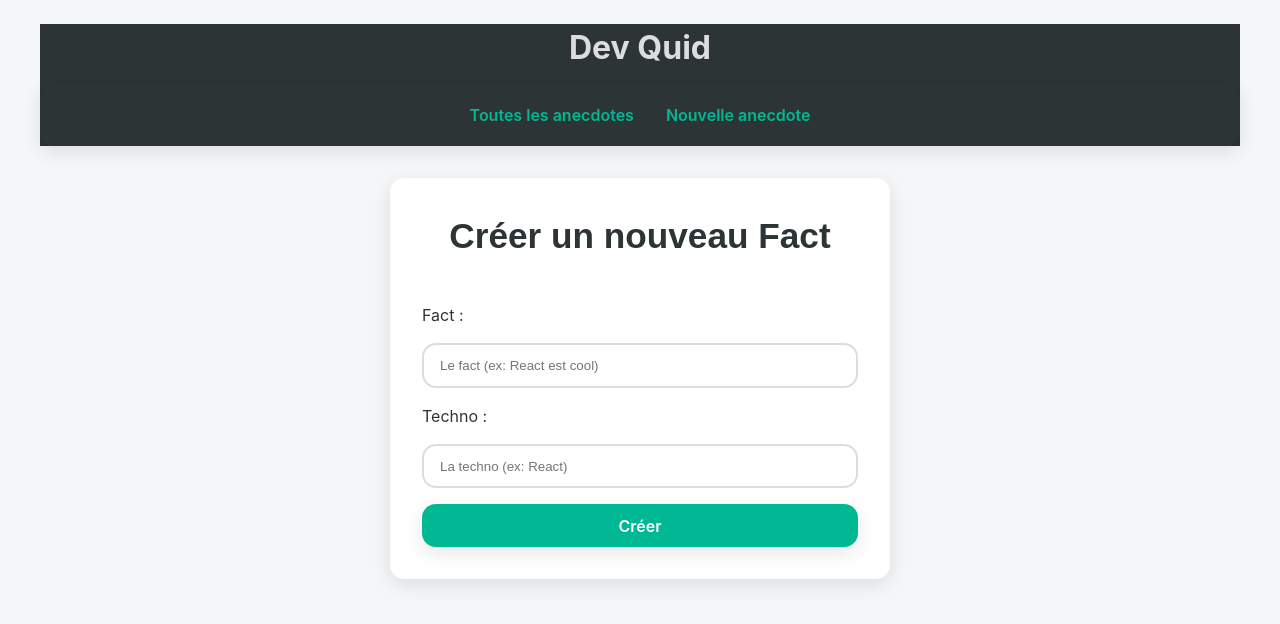
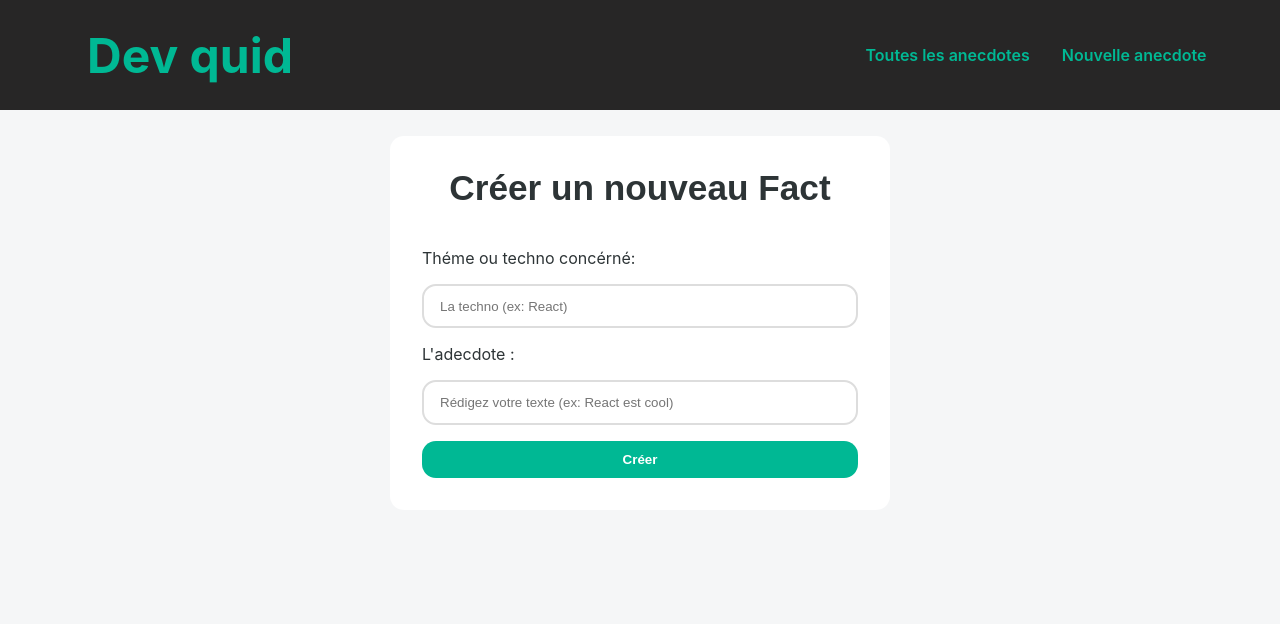
Before and after one commit to AIRASSART64/dev_facts, a React (Vite) app: page /facts/new in a window 1280 px wide. Shown: the top 624 px of the page. Built offline with nearby package versions, Linux system fonts and the light colour scheme.

Commit message:
'lastversion'

```diff
--- a/src/App.css
+++ b/src/App.css
@@ -6,7 +6,7 @@
   --dark: #2d3436;
   --light: #ffffff;
   --radius: 14px;
-  --shadow: 0 6px 20px rgba(0, 0, 0, 0.1);
+  /* --shadow: 0 6px 20px rgba(0, 0, 0, 0.1); */
   --shadow-hover: 0 10px 25px rgba(0, 0, 0, 0.15);
   --transition: 0.3s ease;
   --font-body: 'Inter', sans-serif;
@@ -29,7 +29,7 @@ body {
 }
 
 #root {
-  max-width: 1200px;
+  /* max-width: 1200px; */
   margin:0 auto;
 
 }
@@ -37,19 +37,21 @@ body {
 /* ===========================
    HEADER / NAVIGATION
 =========================== */
-.header{
- background-color: var(--dark);
- margin-bottom: 2%;
+header {
+  background-color: rgb(39, 38, 38);
+  margin-bottom: 2%;
+  display: flex;
+  align-items: center;
+  justify-content: space-between;
+  width: 100%;
+  padding: 2%;
 }
 
 nav {
- background-color: var(--dark);
+
   padding: 1.2rem 3rem;
-  border-radius: var(--radius);
-  box-shadow: var(--shadow);
-  margin-bottom: 2rem;
-  display: flex;
-  justify-content: center;
+
+
 }
 
 nav ul {
@@ -75,9 +77,12 @@ nav a.active {
    TITRES
 =========================== */
 h1 {
-  color: #ddd;
-  text-align: center;
-  margin: 2% 0 1%  0;
+  color: var(--primary);
+  margin: 0 0 0 5%;
+  font-size: 3rem;
+
+
+
 }
 
 h2 {
@@ -100,18 +105,27 @@ h3 {
 =========================== */
 .facts-container {
   display: grid;
-  grid-template-columns: repeat(auto-fit, minmax(350px, 1fr));
+  grid-template-columns: repeat(3, 1fr);
   gap: 2rem;
+  justify-items: center;
+  align-items: stretch; /* 💡 force les cartes à avoir la même hauteur */
+  margin: 2rem;
 }
 
+/* Chaque carte */
 article {
   background-color: var(--light);
-  padding: 2rem;
   border-radius: var(--radius);
-  box-shadow: var(--shadow);
+  /* box-shadow: var(--shadow); */
   transition: var(--transition);
   cursor: pointer;
-  margin-bottom: 1%;
+  width: 100%;
+  max-width: 350px;
+  min-height: 150px;
+  display: flex;
+  flex-direction: column;
+  overflow: hidden;
+  text-align: left;
 }
 
 article:hover {
@@ -119,10 +133,127 @@ article:hover {
   box-shadow: var(--shadow-hover);
 }
 
+/* Bloc techno en haut */
+.techno {
+  background-color: var(--primary);
+  color: white;
+  text-align: center;
+  padding: 1rem;
+  font-weight: 600;
+  font-family: var(--font-heading);
+  border-top-left-radius: var(--radius);
+  border-top-right-radius: var(--radius);
+}
+
+/* Texte de l’anecdote */
 article p {
   color: var(--dark);
   margin-bottom: 0.5rem;
+  padding: 5%;
+  /* display: -webkit-box;
+  -webkit-box-orient: vertical; */
+  overflow: hidden;
+  text-overflow: ellipsis;
+  white-space: normal;
+  line-height: 1.5;
+  height: calc(1.5em * 4);
 }
+
+/* Lien global */
+.fact-link {
+  text-decoration: none;
+  color: inherit;
+  display: block;
+  width: 100%;
+}
+
+/* ===========================
+   Page show
+=========================== */
+
+.show-container {
+  max-width: 900px;
+  margin: 3rem auto;
+  background-color: var(--light);
+  border-radius: var(--radius);
+  /* box-shadow: var(--shadow); */
+  overflow: hidden;
+  transition: var(--transition);
+}
+
+.show-container:hover {
+  box-shadow: var(--shadow-hover);
+  transform: translateY(-4px);
+}
+
+/* Titre techno — style “bandeau” */
+.show-container h2 {
+  background-color: var(--primary);
+  color: var(--light);
+  padding: 1rem 2rem;
+  text-align: center;
+  font-size: 1.6rem;
+  font-family: var(--font-heading);
+  text-transform: capitalize;
+  letter-spacing: 0.5px;
+  border-top-left-radius: var(--radius);
+  border-top-right-radius: var(--radius);
+  margin: 0; /* Supprime tout espace au-dessus */
+}
+
+/* Texte de l’anecdote */
+.show-container p {
+  padding: 2rem;
+  font-size: 1.1rem;
+  line-height: 1.6;
+  color: var(--dark);
+  text-align: justify;
+  margin: 0;
+}
+
+/* Boutons */
+.button-group {
+  display: flex;
+  justify-content: center;
+  align-items: center;
+  gap: 1.2rem;
+  flex-wrap: wrap;
+  margin-top: 2rem;
+}
+
+/* Boutons uniformes */
+button {
+  background: var(--primary);
+  border: none;
+  color: var(--light);
+  font-weight: 600;
+  padding: 0.7rem 1.8rem;
+  border-radius: var(--radius);
+  cursor: pointer;
+  transition: var(--transition);
+  box-shadow: var(--shadow);
+  text-decoration: none;
+}
+
+button:hover {
+  transform: translateY(-3px);
+  box-shadow: var(--shadow-hover);
+}
+
+.returnButton {
+  background-color: #121212;
+}
+
+.deleteButton {
+  background-color: #d63031;
+}
+
+/* Liens dans les boutons */
+button a {
+  color: white;
+  text-decoration: none;
+}
+
 
 /* ===========================
    BOUTONS
@@ -224,3 +355,29 @@ p.message {
     flex-direction: column;
   }
 }
+@media (max-width: 1000px) {
+  .facts-container {
+    grid-template-columns: repeat(2, 1fr);
+  }
+}
+
+@media (max-width: 600px) {
+  .facts-container {
+    grid-template-columns: 1fr;
+  }
+
+  article {
+    max-width: 100%;
+    min-height: 200px;
+  }
+}
+@media (max-width: 700px) {
+  .show-container {
+    width: 90%;
+    padding: 1.5rem;
+  }
+
+  .show-container p {
+    font-size: 1rem;
+  }
+}
--- a/src/Facts.jsx
+++ b/src/Facts.jsx
@@ -18,10 +18,11 @@ function Facts() {
       }
       const data = await response.json();
        console.log("Data reçue :", data);
-
-      setFacts(data.member);
+       const sortedFacts = data.member.sort((a, b) => b.id - a.id);
+      setFacts(sortedFacts);
       setLoading(false);
     } catch (error) {
+      setLoading(false);
       setError("Impossible de récupérer la data");
 
     }
@@ -36,21 +37,18 @@ function Facts() {
 
   return (
     <>
-      <h2>Toutes les anecdotes </h2>
-      {facts.map((fact, index) => (
-          <Link
-    key={index}
-    to={`/facts/${fact.id}`}
-    className="fact-link"
-  >
-    <article>
-      <h3>Anecdote numéro : {fact.id}</h3>
-      <p>{fact.fact}</p>
 
-    </article>
-  </Link>
-      ))}
-    </>
+  <div className="facts-container">
+    {facts.map((fact, index) => (
+      <Link key={index} to={`/facts/${fact.id}`} className="fact-link">
+        <article>
+          <div className="techno">{fact.techno}</div>
+          <p>{fact.fact.length > 100 ? fact.fact.slice(0, 100) + "..." : fact.fact}</p>
+        </article>
+      </Link>
+    ))}
+  </div>
+</>
   );
 }
 
--- a/src/Header.jsx
+++ b/src/Header.jsx
@@ -5,11 +5,11 @@ function Header() {
     return(
 
         <>
-     <header className="header">
-      <div className="header-container">
-        <h1>Dev Quid</h1>
+     <header>
+
+        <h1>Dev quid</h1>
         <Nav />
-      </div>
+
     </header>
         </>
     )
--- a/src/NewFact.jsx
+++ b/src/NewFact.jsx
@@ -45,15 +45,7 @@ function NewFact() {
   return (
     <form onSubmit={handleSubmit}>
       <h2>Créer un nouveau Fact</h2>
-      <label htmlFor="fact">Fact :</label>
-      <input
-        type="text"
-        placeholder="Le fact (ex: React est cool)"
-        value={fact}
-        onChange={(e) => setFact(e.target.value)}
-        required
-      />
-      <label htmlFor="techno">Techno :</label>
+      <label htmlFor="techno">Théme ou techno concérné:</label>
       <input
         type="text"
         placeholder="La techno (ex: React)"
@@ -61,7 +53,14 @@ function NewFact() {
         onChange={(e) => setTechno(e.target.value)}
         required
       />
-
+      <label htmlFor="fact">L'adecdote :</label>
+      <input
+        type="text"
+        placeholder="Rédigez votre texte (ex: React est cool)"
+        value={fact}
+        onChange={(e) => setFact(e.target.value)}
+        required
+      />
       <button
         type="submit"
       >
--- a/src/Show.jsx
+++ b/src/Show.jsx
@@ -34,28 +34,24 @@ function Show() {
 
 
   return (
-    <>
+   <>
+    <div className="show-container">
+      <h2>{fact.techno}</h2>
+      <p>{fact.fact}</p>
+    </div>
 
-        <article >
-
-          <h3> Anecdote numero  : {fact.id}</h3>
-          <p> {fact.fact}</p>
-          <p> Techno : {fact.techno}</p>
-
-        </article>
-      <div className="button-group">
-        <button className="returnButton"><Link to="/facts">Toutes les anecdotes </Link></button>
+    <div className="button-group">
+      <button className="returnButton">
+        <Link to="/facts">Toutes les anecdotes</Link>
+      </button>
 
       <button onClick={() => navigate(`/facts/update/${id}`)}>
         Modifier
       </button>
-      <div>
-        <Delete/>
-      </div>
-      </div>
 
-
-    </>
+      <Delete />
+    </div>
+  </>
   );
 }
 export default Show;
--- a/src/Update.jsx
+++ b/src/Update.jsx
@@ -55,19 +55,19 @@ function Update() {
   return (
     <>
     <form onSubmit={handleSubmit}>
-      <h2>Modifier le Fact</h2>
-      <label htmlFor="fact">Fact :</label>
+      <h2>Modifier l'anecdote</h2>
+      <label htmlFor="techno">Théme ou techno concérné:</label>
+      <input
+        type="text"
+        value={techno}
+        onChange={(e) => setTechno(e.target.value)}
+        required
+      />
+      <label htmlFor="fact">L'adecdote :</label>
       <input
         type="text"
         value={fact}
         onChange={(e) => setFact(e.target.value)}
-        required
-      />
-      <label htmlFor="techno">Techno :</label>
-      <input
-        type="text"
-        value={techno}
-        onChange={(e) => setTechno(e.target.value)}
         required
       />
 
--- a/src/index.css
+++ b/src/index.css
@@ -1,7 +1,7 @@
 /* ===========================
    RESET GLOBAL (neutre)
 =========================== */
-:root {
+/* :root {
   font-family: 'Inter', system-ui, Avenir, Helvetica, Arial, sans-serif;
   line-height: 1.5;
   font-weight: 400;
@@ -12,21 +12,21 @@
   text-rendering: optimizeLegibility;
   -webkit-font-smoothing: antialiased;
   -moz-osx-font-smoothing: grayscale;
-}
+} */
 
-html, body {
+/* html, body {
   margin: 0;
   padding: 0;
   width: 100%;
   min-height: 100vh;
   background-color: #f5f6f7;
-  display: block; /* plus de flex global */
-}
+  display: block; plus de flex global
+} */
 
 /* ===========================
    LIENS
 =========================== */
-a {
+/* a {
   color: inherit;
   text-decoration: none;
   transition: color 0.3s ease;
@@ -34,12 +34,12 @@ a {
 
 a:hover {
   color: #00b894;
-}
+} */
 
 /* ===========================
    BOUTONS
 =========================== */
-button {
+/* button {
   border: none;
   border-radius: 12px;
   padding: 0.6em 1.2em;
@@ -48,75 +48,4 @@ button {
   font-family: inherit;
   cursor: pointer;
   transition: all 0.3s ease;
-}
-
-/* ===========================
-   HEADER / NAV
-=========================== */
-nav {
-  width: 100%; /* prend toute la largeur */
-  max-width: none;
-  border-radius: 0; /* pas arrondi ici */
-  margin: 0;
-  padding: 1.2rem 4rem;
-  background-color: #2d3436; /* gris anthracite */
-  display: flex;
-  justify-content: center;
-  align-items: center;
-  box-shadow: 0 6px 20px rgba(0, 0, 0, 0.1);
-}
-
-nav ul {
-  list-style: none;
-  display: flex;
-  gap: 2rem;
-  margin: 0;
-  padding: 0;
-}
-
-nav a {
-  color: white;
-  font-weight: 600;
-}
-
-nav a:hover {
-  color: #00b894;
-}
-
-/* ===========================
-   FACTS GRID (plus large + espacée)
-=========================== */
-.facts-container {
-  display: grid;
-  grid-template-columns: repeat(auto-fit, minmax(380px, 1fr));
-  gap: 2.5rem; /* plus d’espace entre les cards */
-  padding: 0 2rem;
-}
-
-article {
-  background-color: white;
-  border-radius: 16px;
-  box-shadow: 0 6px 18px rgba(0, 0, 0, 0.1);
-  padding: 2rem;
-  transition: all 0.3s ease;
-}
-
-article:hover {
-  transform: translateY(-6px);
-  box-shadow: 0 10px 30px rgba(0, 0, 0, 0.15);
-}
-
-/* ===========================
-   RESPONSIVE
-=========================== */
-@media (max-width: 768px) {
-  nav {
-    flex-direction: column;
-    padding: 1rem 2rem;
-  }
-
-  .facts-container {
-    grid-template-columns: 1fr;
-    padding: 0 1rem;
-  }
-}
+} */
```
